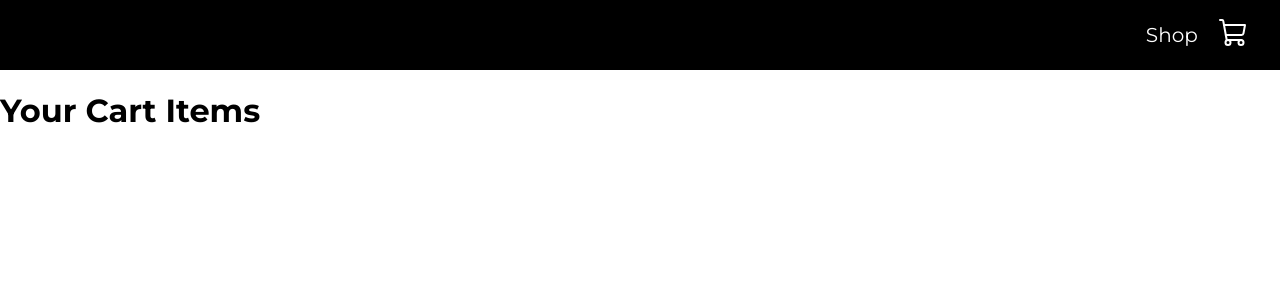
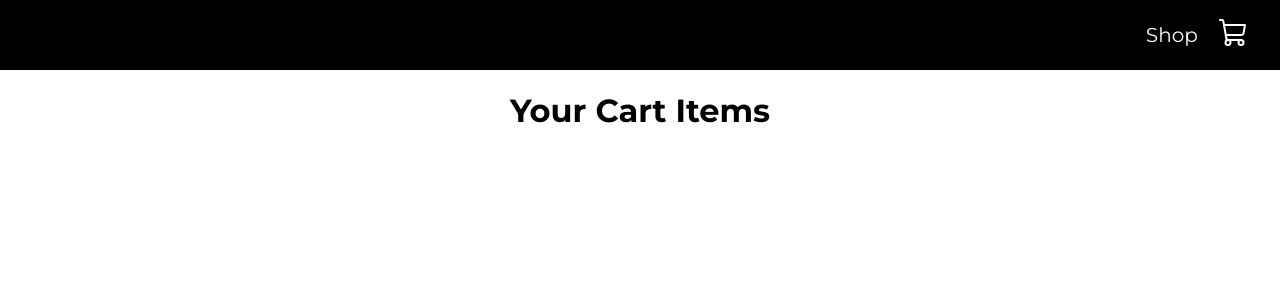
Before and after one commit to taeleenz38/ecommerce-shop, a React (Create React App) app: page /cart in a window 1280 px wide. Shown: the top 300 px of the page. Built offline with nearby package versions, Linux system fonts and the light colour scheme.

Commit message:
h1 styling - cartpage

```diff
--- a/src/pages/cart/cart.css
+++ b/src/pages/cart/cart.css
@@ -1,3 +1,9 @@
+.cart h1 {
+    text-align: center;
+    margin-bottom: 2.5rem;
+    font-size: 2rem;
+}
+
 .cartItem {
     width: 50%;
     margin: 0 auto;
```
